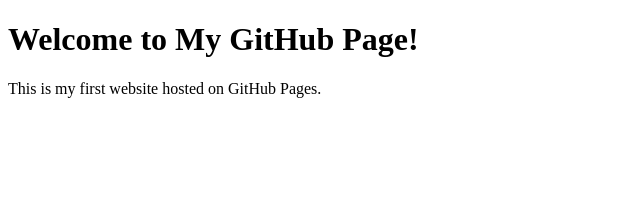
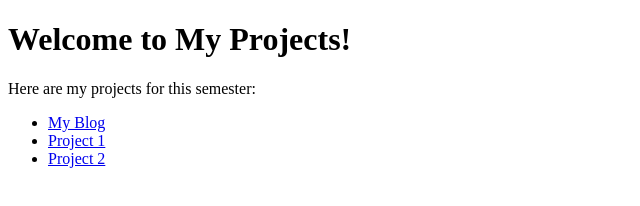
Before and after one commit to mmagnin-hub/mmagnin-hub.github.io, a plain HTML site: page index.html in a window 1280 px wide. Shown: the whole page, without its empty margins (0-640 px from the left). Drawn offline with Linux system fonts and the light colour scheme.

Commit message:
Added homepage and blog project

```diff
--- a/index.html
+++ b/index.html
@@ -3,10 +3,15 @@
 <head>
     <meta charset="UTF-8">
     <meta name="viewport" content="width=device-width, initial-scale=1.0">
-    <title>My GitHub Page</title>
+    <title>My Projects</title>
 </head>
 <body>
-    <h1>Welcome to My GitHub Page!</h1>
-    <p>This is my first website hosted on GitHub Pages.</p>
+    <h1>Welcome to My Projects!</h1>
+    <p>Here are my projects for this semester:</p>
+    <ul>
+        <li><a href="blog/">My Blog</a></li>
+        <li><a href="project1/">Project 1</a></li>
+        <li><a href="project2/">Project 2</a></li>
+    </ul>
 </body>
 </html>
```
Also changed, not shown: blog/index.html (added, +13 -0 lines).
